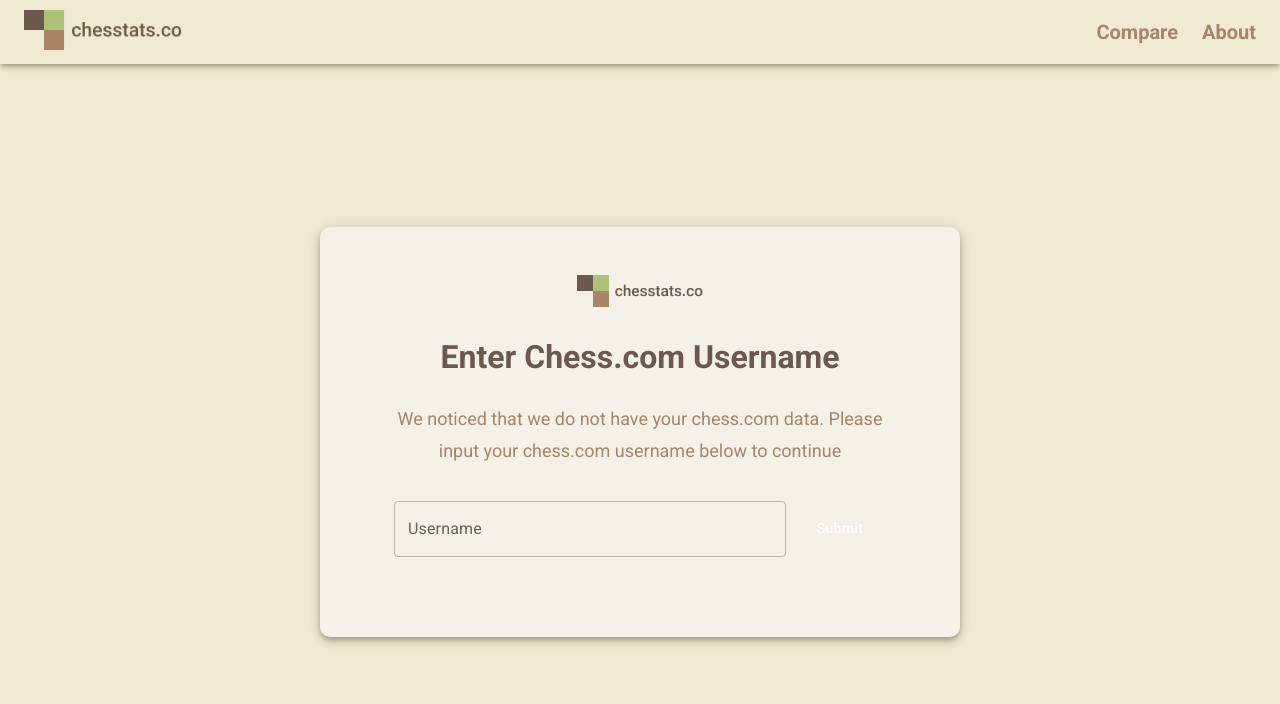
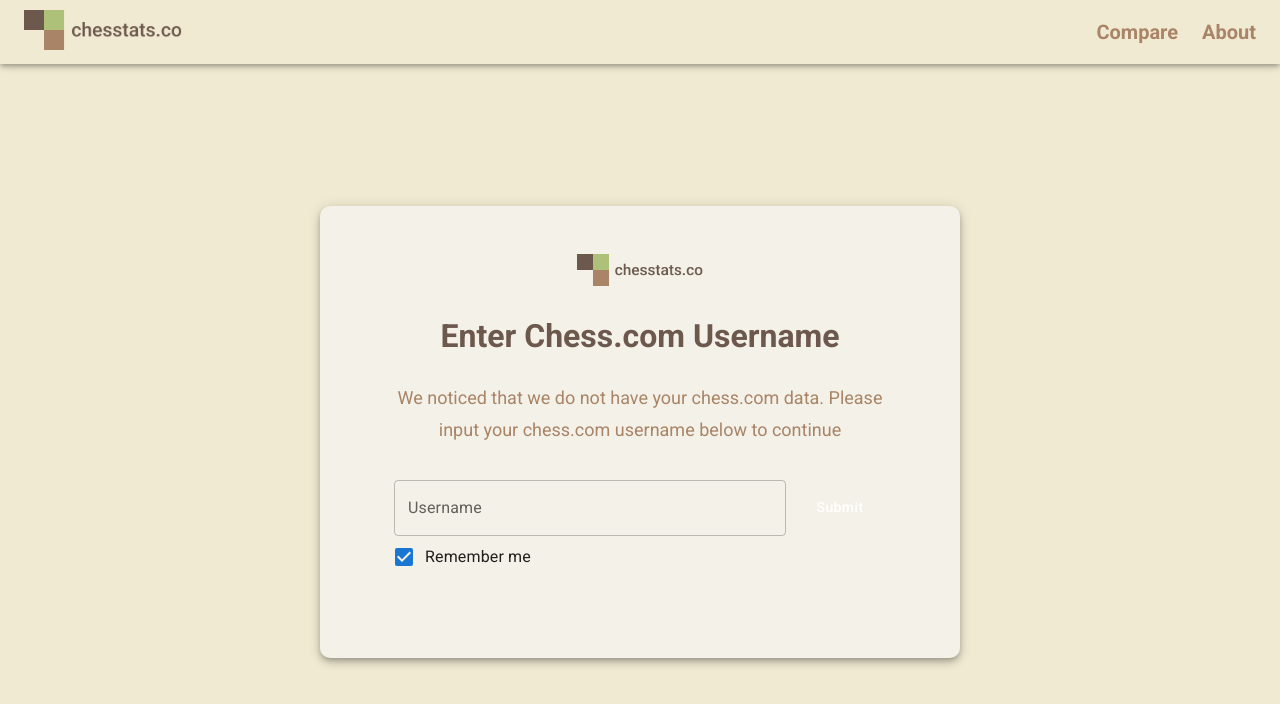
Before and after one commit to danikrisdayadi/chesstats, a React (Create React App) app: page /compare in a window 1280 px wide. Shown: the top 704 px of the page. Built offline with nearby package versions, Linux system fonts and the light colour scheme.

Commit message:
Added remember me feature

```diff
--- a/src/pages/ComparePage.jsx
+++ b/src/pages/ComparePage.jsx
@@ -1,6 +1,14 @@
 import { useNavigate, useParams } from "react-router-dom";
 import { useCookies } from "react-cookie";
-import { Container, Grid, Paper, TextField } from "@mui/material";
+import {
+  Container,
+  Grid,
+  Paper,
+  TextField,
+  FormGroup,
+  FormControlLabel,
+  Checkbox,
+} from "@mui/material";
 import { PaddingY } from "../components/Spacing";
 import { SuccessButton } from "../utils/utils";
 import "./ComparePage.scss";
@@ -10,13 +18,18 @@
   const navigate = useNavigate();
   const { sharedUsername } = useParams();
   const [cookies, setCookie] = useCookies(["username"]);
+
   const [username, setUsername] = useState(cookies.username);
   const [validity, setValidity] = useState(true);
   const [helperText, setHelperText] = useState("");
+  const [checked, setChecked] = useState(true);
 
   const handleClick = () => {
     if (username.length > 0) {
-      setCookie("username", username, { path: "/" });
+      if (checked) {
+        setCookie("username", username, { path: "/" });
+      }
+
       if (sharedUsername) {
         navigate(`/compare/${username}/${sharedUsername}`);
       } else {
@@ -26,6 +39,10 @@
       setHelperText("Username cannot be blank");
       setValidity(false);
     }
+  };
+
+  const handleChecked = event => {
+    setChecked(event.target.checked);
   };
 
   return (
@@ -59,6 +76,14 @@
                   defaultValue={username}
                   onChange={event => setUsername(event.target.value)}
                 />
+                <FormGroup>
+                  <FormControlLabel
+                    control={
+                      <Checkbox checked={checked} onChange={handleChecked} />
+                    }
+                    label="Remember me"
+                  />
+                </FormGroup>
               </Grid>
               <Grid item xs={3} sm={2}>
                 <SuccessButton
```
